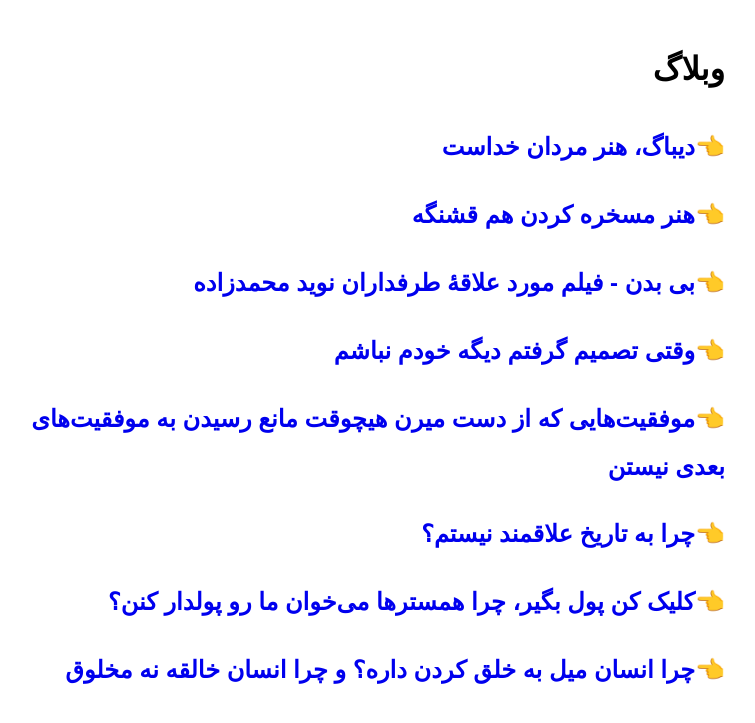
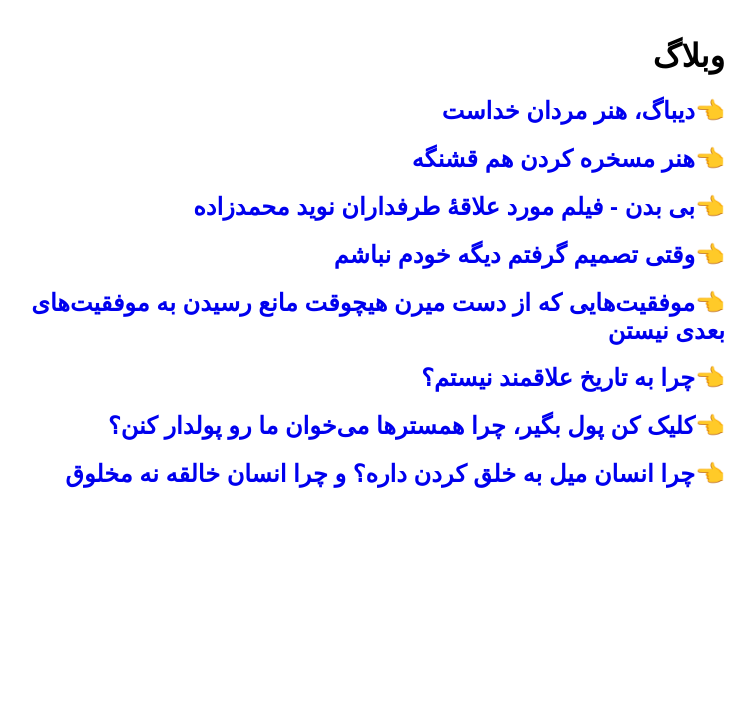
Before and after one commit to darkblog/darkblog.github.io, a Jekyll site: the page built from index.html, in a window 1280 px wide. Shown: the top 723 px of the page, without its empty margins (412-1167 px from the left). Built offline with Jekyll 4.4.1, drawn with Linux system fonts in a browser that asks for light colours.

Commit message:
Update index.html

```diff
--- a/index.html
+++ b/index.html
@@ -8,7 +8,7 @@
 <title>وبلاگ dark: آسمون ریسمون به سبک خودم</title>
 <meta name="description" content="وبلاگ dark یه وبلاگ شخصی با موضوع غیرشخصی و اجتماعی. تعجب نداره">
 <meta name="viewport" content="width=device-width">
-<style>body{font-family:sans-serif;line-height:2;margin:auto;padding:1em;max-width:80ch}a{text-decoration:none}</style>
+<style>body{font-family:sans-serif;margin:auto;padding:1em;max-width:80ch}a{text-decoration:none}</style>
 </head>
 <body>
 <h1>وبلاگ</h1>
```
